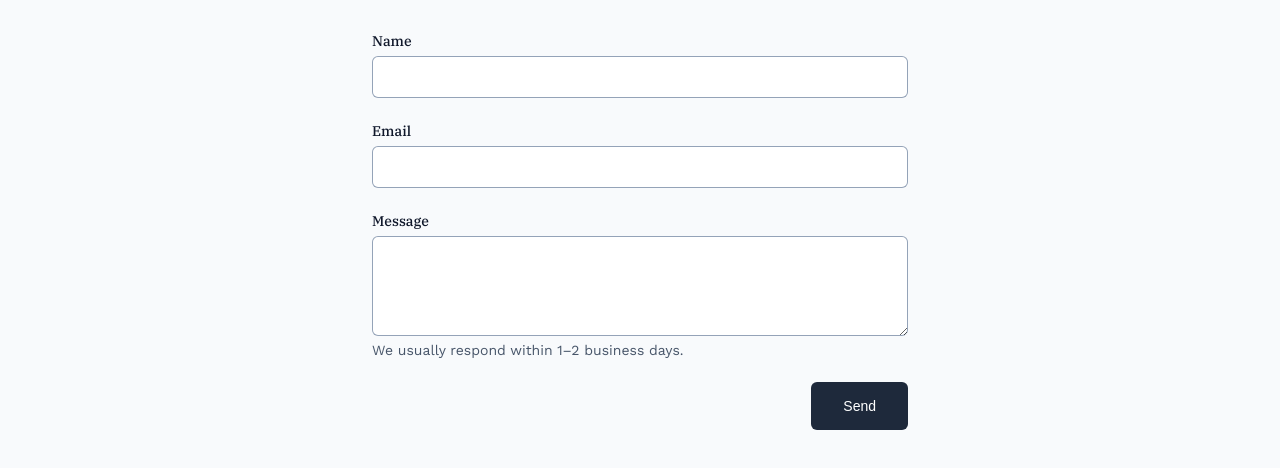
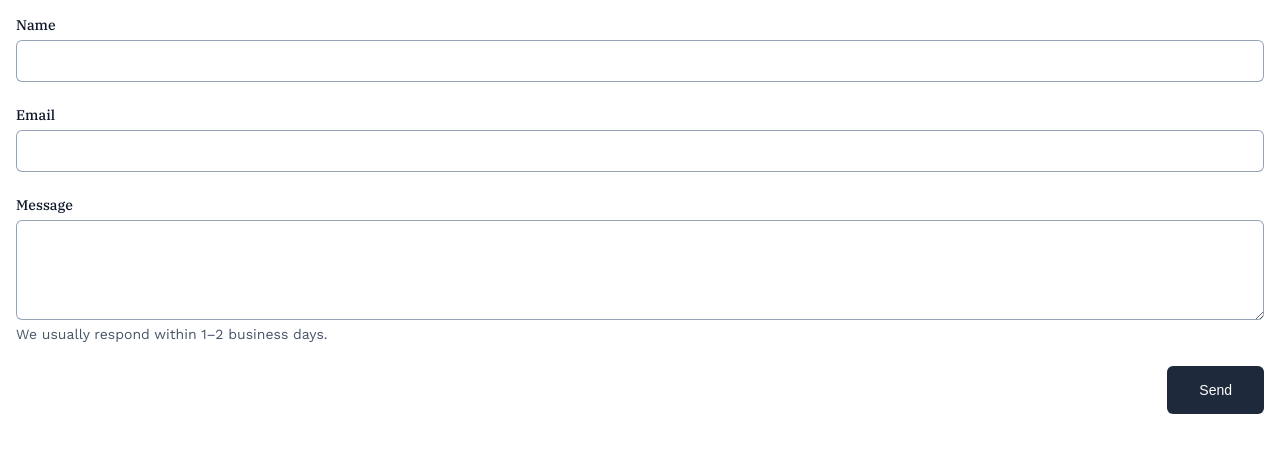
Before and after one commit to rainaflies/rainaflies.github.io, a plain HTML site: page test-form.html in a window 1280 px wide. Drawn offline with nearby package versions, Linux system fonts and the light colour scheme.

Commit message:
Update test-form.html

```diff
--- a/test-form.html
+++ b/test-form.html
@@ -7,8 +7,6 @@
   <link href="https://fonts.googleapis.com/css2?family=IBM+Plex+Serif:wght@400;500;700&family=Work+Sans:wght@400;500;700&display=swap" rel="stylesheet" />
   <style>
     :root {
-      --color-background: #cbd5e1;
-      --color-background-alt: #64748b;
       --color-border-active: #64748b;
       --color-border-default: #94a3b8;
       --color-highlight: #cbd5e1;
@@ -30,15 +28,15 @@
 
     body {
       font-family: var(--font-family-body);
-      background-color: #f8fafc;
-      padding: 2rem;
-      max-width: 600px;
-      margin: auto;
+      background-color: transparent;
+      padding: 0;
     }
 
     .fs-form {
       display: grid;
       row-gap: 1.5rem;
+      padding: 1rem;
+      font-size: 16px;
     }
 
     .fs-field {
@@ -107,7 +105,7 @@
 </head>
 <body>
   <form
-    action="https://formspree.io/f/manjdzow"
+    action="https://formspree.io/f/{FORM_ID}"
     method="POST"
     class="fs-form"
     target="_top"
```
